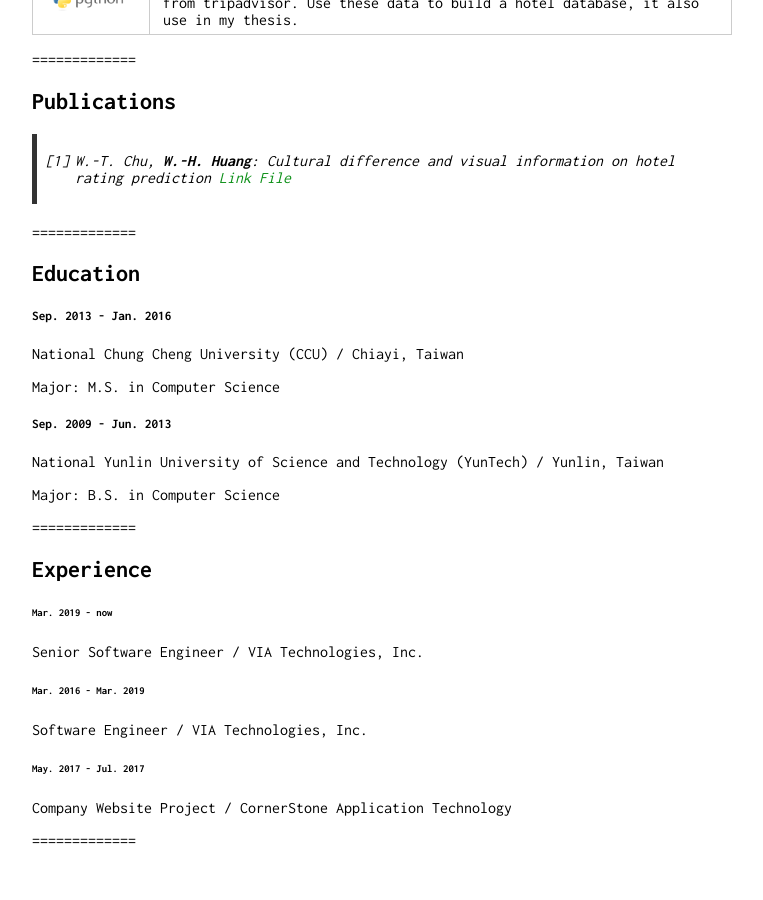
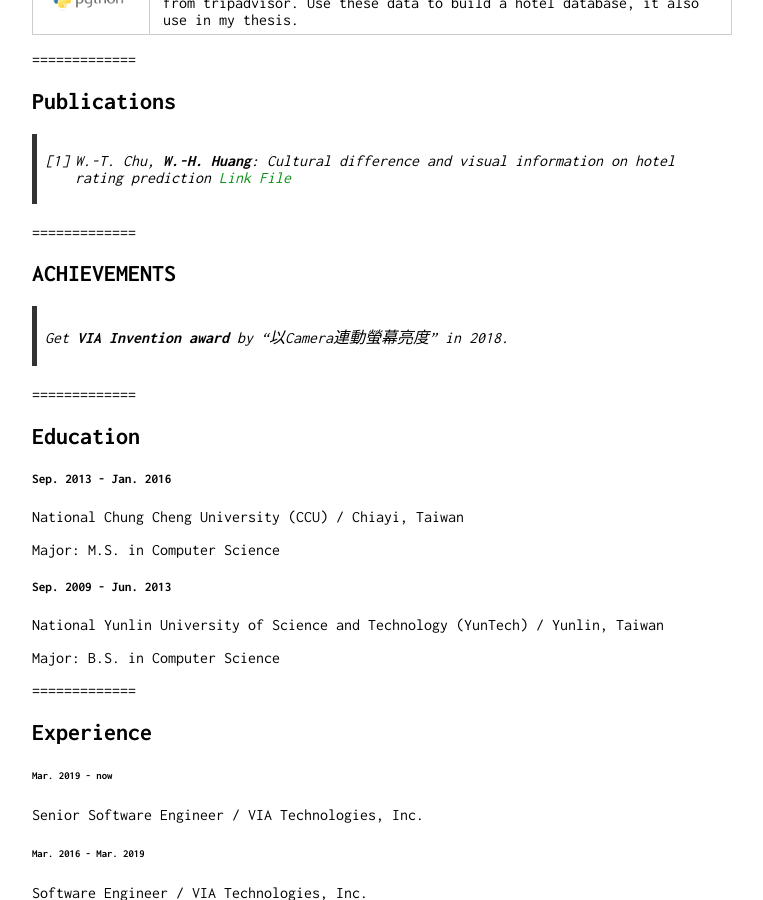
Before and after one commit to henry0726/henry0726.github.io, a Jekyll site: the page built from index.md, in a window 1280 px wide and 900 px high, scrolled down 531 px. Shown: the whole window, without its empty margins (258-1021 px from the left). Built offline with Jekyll 4.4.1, drawn with Linux system fonts in a browser that asks for light colours; our own code applies the rules of GitHub Pages for plain Markdown files; before the commit the page ends 1380 px from its top, so only the background shows below that.

Commit message:
Update index.md

```diff
--- a/index.md
+++ b/index.md
@@ -22,6 +22,11 @@ Skill | Briefly
 ## Publications
 
 > 1. W.-T. Chu, **W.-H. Huang**: Cultural difference and visual information on hotel rating prediction [Link](https://link.springer.com/article/10.1007/s11280-016-0404-2) [File](https://github.com/henry0726/henry0726.github.io/raw/master/World_Wide_Web_Journal.pdf)
+
+=============
+## ACHIEVEMENTS
+
+> Get **VIA Invention award** by “以Camera連動螢幕亮度” in 2018.
 
 =============
 <a id="education" style="position: relative; top: 0px;"></a>
```
